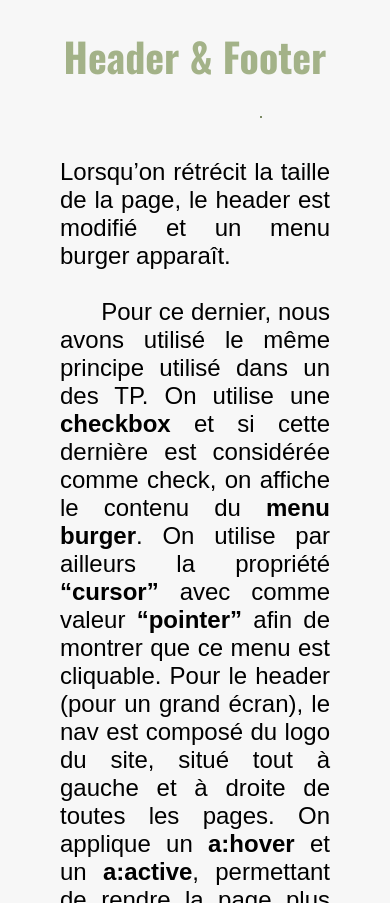
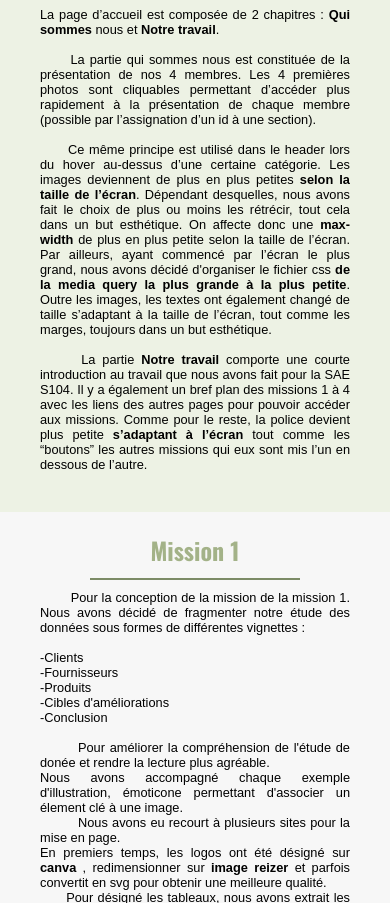
Before and after one commit to Cheaucapik/Mission4_S104, a plain HTML site: page mission4.html in a window 390 px wide. Shown: the part 1097-2000 px from the top of the page. Drawn offline with nearby package versions, Linux system fonts and the light colour scheme.

Commit message:
3.4 Responsive mission 4

```diff
--- a/assets/css/mission4.css
+++ b/assets/css/mission4.css
@@ -26,10 +26,10 @@ h1{
 
 #intro, #accueilm4{
     background: var(--secondary-background-color);
-    padding: 50px;
+    padding: 40px 60px 60px 60px;
 }
 
-#header-footer, #accueilm4{
+#header-footer, #mission1m4{
     padding: 40px 60px 60px 60px;
 }
 
@@ -37,3 +37,44 @@ hr{
     margin: 0 200px 40px 200px;
     border: solid 0.1em var(--hover-color);
 }
+
+@media screen and (max-width: 992px){
+    p{
+        font-size: 1.2em;
+    }
+    h1{
+        font-size: 2em;
+        padding-bottom: 20px;
+    }
+    #intro, #accueilm4{
+        padding: 30px 50px 50px 50px;
+    }
+
+    #header-footer, #mission1m4{
+        padding: 30px 50px 50px 50px;
+    }
+    hr{
+        margin: 0 100px 20px 100px;
+        border: solid 0.05em var(--hover-color);
+    }
+}
+
+@media screen and (max-width: 768px){
+    p{
+        font-size: 0.8em;
+    }
+    h1{
+        font-size: 1.5em;
+        padding-bottom: 10px;
+    }
+    #intro, #accueilm4{
+        padding: 20px 40px 40px 40px;
+    }
+
+    #header-footer, #mission1m4{
+        padding: 20px 40px 40px 40px;
+    }
+    hr{
+        margin: 0 50px 10px 50px;
+    }
+}
--- a/mission4.html
+++ b/mission4.html
@@ -120,6 +120,32 @@
             <br><br>
             &nbsp;&nbsp;&nbsp;&nbsp;&nbsp;&nbsp;La partie <strong>Notre travail</strong> comporte une courte introduction au travail que nous avons fait pour la SAE S104. Il y a également un bref plan des missions 1 à 4 avec les liens des autres pages pour pouvoir accéder aux missions. Comme pour le reste, la police devient plus petite <strong>s’adaptant à l’écran</strong> tout comme les “boutons” les autres missions qui eux sont mis l’un en dessous de l’autre.</p>
     </section>
+    <section id="mission1m4">
+        <h1>Mission 1</h1>
+        <hr>
+        <p>
+            &nbsp;&nbsp;&nbsp;&nbsp; &nbsp;&nbsp;&nbsp;Pour la conception de la mission de la mission 1.
+            Nous avons décidé de fragmenter notre étude des données sous formes de différentes vignettes :
+            <br>
+            <br>-Clients
+            <br>-Fournisseurs
+            <br>-Produits
+            <br>-Cibles d'améliorations
+            <br>-Conclusion
+            <br><br>
+            &nbsp;&nbsp;&nbsp;&nbsp; &nbsp;&nbsp;&nbsp;Pour améliorer la compréhension de l'étude de donée et rendre la lecture plus agréable.<br>
+            Nous avons accompagné chaque exemple d'illustration, émoticone permettant d'associer un élement clé à une image.
+            <br>&nbsp;&nbsp;&nbsp;&nbsp; &nbsp;&nbsp;&nbsp;
+            Nous avons eu recourt à plusieurs sites pour la mise en page.<br>
+            En premiers temps, les logos ont été désigné sur <strong>canva</strong> , redimensionner sur <strong>image reizer</strong>  et parfois convertit en svg pour obtenir une meilleure qualité.
+            <br>&nbsp;&nbsp;&nbsp;&nbsp;&nbsp;&nbsp;Pour désigné les tableaux, nous avons extrait les données présente sur <strong>Excel</strong>
+            pour ensuite les classer dans un tableau simplifié qui illustre un cas précis.
+            <br> &nbsp;&nbsp;&nbsp;&nbsp;&nbsp;&nbsp;Les images ont été selectionné majoritairement sur <strong>Pinterest</strong>  et <strong>Flaticon</strong>.
+            <br>Deux sites intéressant
+            pour la recherche d'image, pinterest pour son design et son esthétisme et flaticon pour ses différentes fonctionnalités.
+            <br>La plateforme flaticon nous permettait direcetement de redemisensionner en pixel l'icon choisit.
+        </p>
+    </section>
 </main>
 
 <footer>
```
